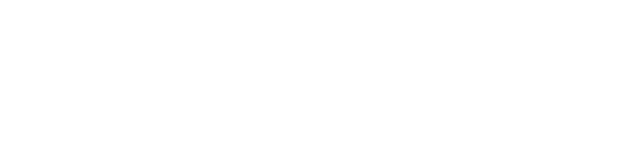
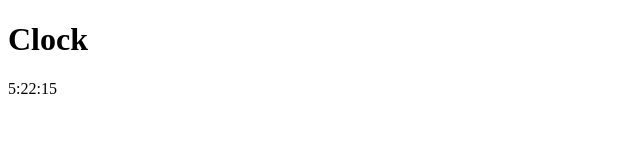
Before and after one commit to Robson456/Clock, a plain HTML site: page index.html in a window 1280 px wide. Shown: the whole page, without its empty margins (0-640 px from the left). Drawn offline with Linux system fonts and the light colour scheme.

Commit message:
add logic

```diff
--- a/clock.js
+++ b/clock.js
@@ -1,3 +1,15 @@
 function clock (){
+    let date = new Date();
+    let h = date.getHours();
+    let m = date.getMinutes();
+    let s = date.getSeconds();
+
+    let time = h + ":" + m + ":" + s
+
+    document.getElementById("clock").innerText = time
+
+    var t = setTimeout(function () {clock()}, 1000);
 
 }
+
+clock();
--- a/index.html
+++ b/index.html
@@ -5,9 +5,13 @@
     <meta http-equiv="X-UA-Compatible" content="IE=edge">
     <meta name="viewport" content="width=device-width, initial-scale=1.0">
     <title>Clock</title>
+
 </head>
 <body>
-
-
+    <div>
+        <h1>Clock</h1>
+        <div id="clock" onload="clock()"> </div>
+    </div>
+    <script src="./clock.js"></script>
 </body>
 </html>
```
